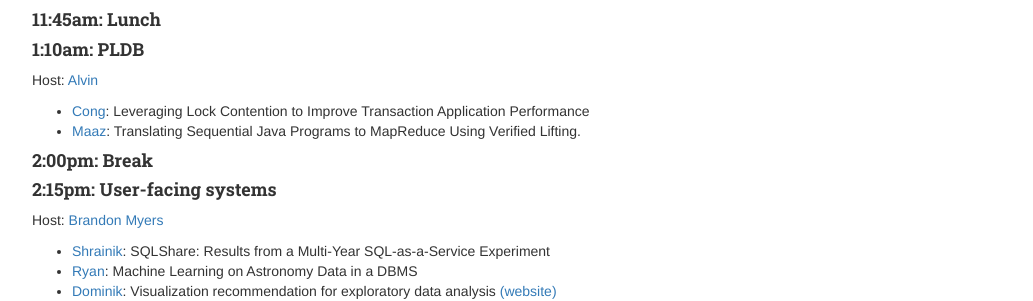
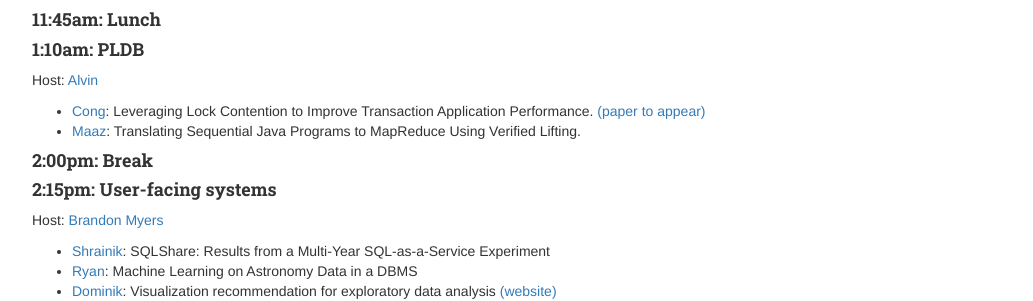
Before and after one commit to uwdb/website, a Jekyll site: the page built from events/database_day_2015.markdown, in a window 1280 px wide. Shown: the part 756-1057 px from the top of the page, without its empty margins (123-1156 px from the left). Built offline with Jekyll 4.4.1, drawn with Linux system fonts in a browser that asks for light colours; nearby versions of some CDN libraries; Markdown is read by kramdown in place of the engine named in the settings.

Commit message:
Update database_day_2015.markdown

```diff
--- a/events/database_day_2015.markdown
+++ b/events/database_day_2015.markdown
@@ -45,7 +45,7 @@
 #### 1:10am: PLDB
 Host: [Alvin](http://homes.cs.washington.edu/~akcheung/)
 
-- [Cong](http://homes.cs.washington.edu/~congy/): Leveraging Lock Contention to Improve Transaction Application Performance
+- [Cong](http://homes.cs.washington.edu/~congy/): Leveraging Lock Contention to Improve Transaction Application Performance. [(paper to appear)](http://people.csail.mit.edu/congy/papers/vldb16_reorder.pdf)
 - [Maaz](http://homes.cs.washington.edu/~maazsaf/): Translating Sequential Java Programs to MapReduce Using Verified Lifting.
 
 #### 2:00pm: Break
```
